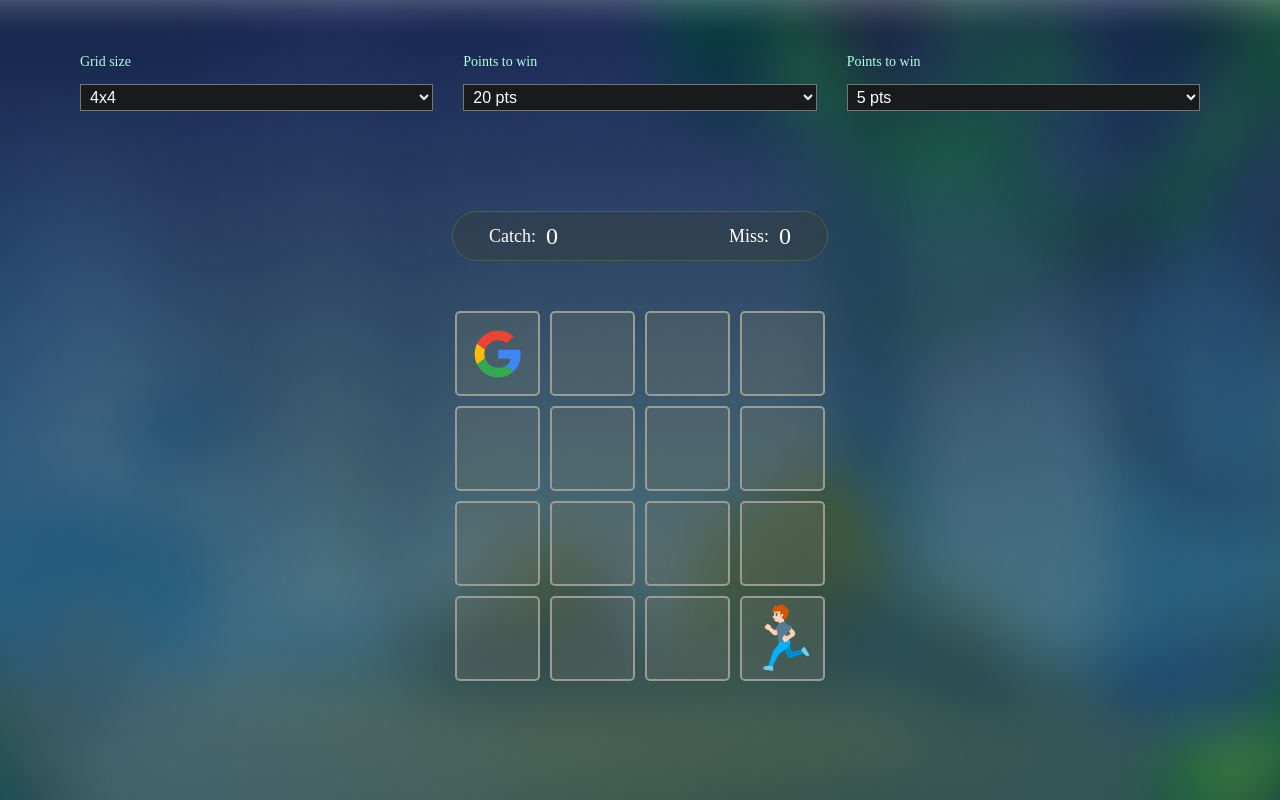
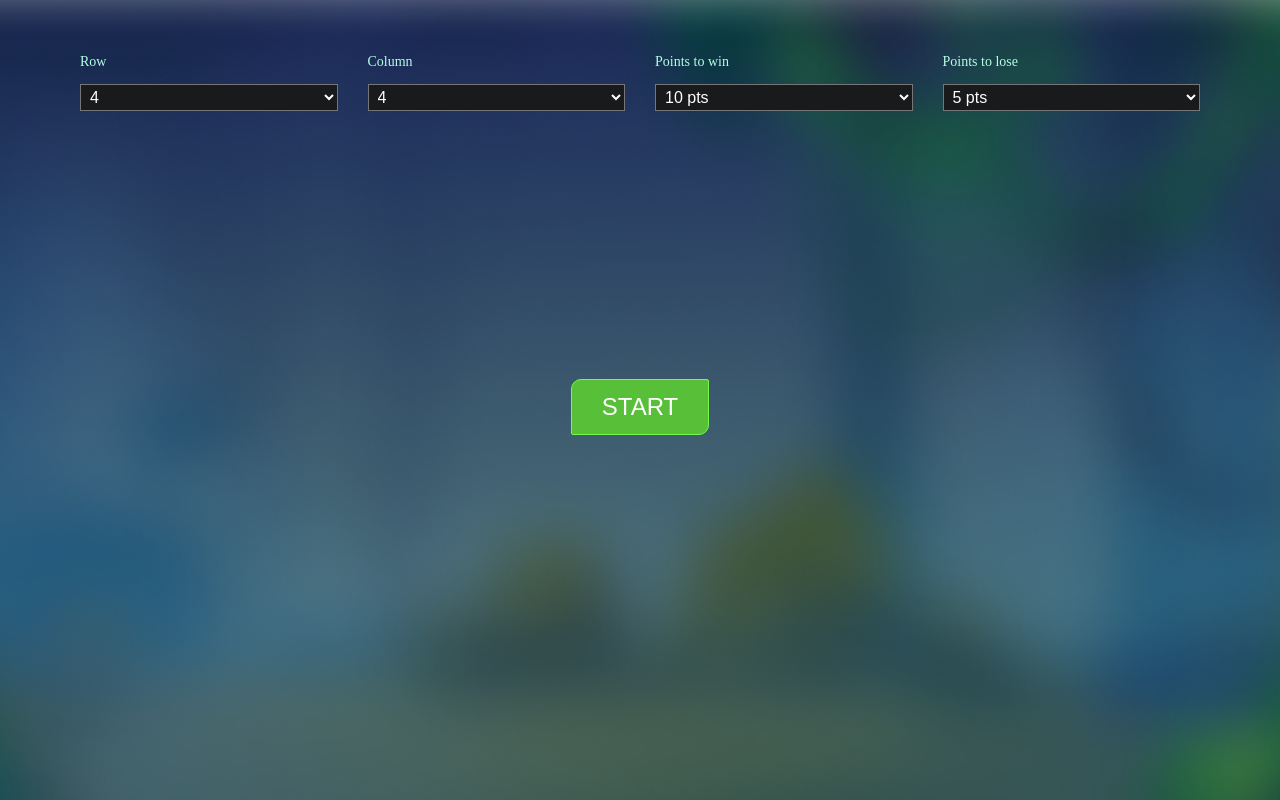
Before and after one commit to Serhii-Ki/game_google, a website built with Vite: page index.html in a window 1280 px wide. Built offline with nearby package versions, Linux system fonts and the light colour scheme.

Commit message:
added start game in js

```diff
--- a/index.html
+++ b/index.html
@@ -15,29 +15,40 @@
           <header class="header">
 
             <div class="select-wrapper">
-              <label for="select-size">Grid size</label>
-              <select name="size" id="select-size" class="select">
-                <option>4x4</option>
-                <option>5x5</option>
-                <option>6x6</option>
-                <option>7x7</option>
-                <option>8x8</option>
+              <label for="row">Row</label>
+              <select name="size" id="row" class="select">
+                <option>4</option>
+                <option>5</option>
+                <option>6</option>
+                <option>7</option>
+                <option>8</option>
+              </select>
+            </div>
+
+            <div class="select-wrapper">
+              <label for="column">Column</label>
+              <select name="size" id="column" class="select">
+                <option>4</option>
+                <option>5</option>
+                <option>6</option>
+                <option>7</option>
+                <option>8</option>
               </select>
             </div>
 
             <div class="select-wrapper">
               <label for="select-win__pts">Points to win</label>
               <select name="win-pts" id="select-win__pts" class="select">
+                <option>10 pts</option>
                 <option>20 pts</option>
+                <option>30 pts</option>
                 <option>40 pts</option>
                 <option>50 pts</option>
-                <option>60 pts</option>
-                <option>80 pts</option>
               </select>
             </div>
 
             <div class="select-wrapper">
-              <label for="select-lose__pts">Points to win</label>
+              <label for="select-lose__pts">Points to lose</label>
               <select name="win-pts" id="select-lose__pts" class="select">
                 <option>5 pts</option>
                 <option>10 pts</option>
--- a/src/js/game.ts
+++ b/src/js/game.ts
@@ -1,10 +1,11 @@
-type SettingsType = {
+export type SettingsType = {
   gridSize: {
     cols: number;
     rows: number;
   },
   googleJumpInterval: number;
   pointsToWin: number;
+  pointsToLose: number;
 }
 
 type StatusType = 'pending' | 'in-process' | 'paused';
@@ -36,7 +37,7 @@ export class Game {
   #score: ScoreType = {
     1: {points: 0},
     2: {points: 0}
-  }
+  };
 
   #getRandomPosition(existedPosition: Position[] = []): Position {
     let newX;
@@ -121,7 +122,7 @@ export class Game {
   #googleCatching(player: PlayerType) {
     if(player.position.equal(this.#google.position)) {
       this.#score[player.id].points += 1;
-      if(this.#score[player.id] === this.#settings.pointsToWin){
+      if(this.#score[player.id].points === this.#settings.pointsToWin){
         this.stop()
       } else {
         this.#moveGoogleToRandomPosition(false);
--- a/src/main.ts
+++ b/src/main.ts
@@ -1,5 +1,33 @@
-import {Game} from './js/game.ts';
+import {Game, SettingsType} from './js/game.ts';
 
-const startGame = new Game();
-startGame.settings = { gridSize: { rows: 10, cols: 10 }, googleJumpInterval: 5000 };
-startGame.start();
+function startGame() {
+  const selectSettings = document.querySelectorAll<HTMLSelectElement>('.select');
+  const startBtn = document.querySelector<HTMLButtonElement>('.start-btn');
+  const gameDisplay = document.querySelector<HTMLDivElement>('.main-content');
+  const gridField = document.querySelector<HTMLDivElement>('.grid-wrap');
+
+  const getSettings = (): SettingsType => {
+    return {
+      gridSize: {
+        rows: parseInt(selectSettings[0].value),
+        cols: parseInt(selectSettings[1].value)
+      },
+      googleJumpInterval: 5000,
+      pointsToWin: parseInt(selectSettings[2].value),
+      pointsToLose: parseInt(selectSettings[3].value)
+    };
+  }
+
+
+  startBtn.addEventListener('click', () => {
+    gameDisplay.style.display = 'block';
+    startBtn.style.display = 'none';
+
+    const startGame = new Game();
+    startGame.settings = getSettings();
+  })
+
+  // startGame.start();
+}
+
+startGame()
--- a/src/style.css
+++ b/src/style.css
@@ -35,7 +35,7 @@ body {
 
 .header {
   display: grid;
-  grid-template-columns: repeat(3, 1fr);
+  grid-template-columns: repeat(4, 1fr);
   gap: 30px;
 }
 
@@ -66,9 +66,14 @@ label {
   margin-top: 100px;
 }
 
+.main-content {
+  display: none;
+}
+
 .start-btn {
-  display: none;
+  display: block;
   outline: none;
+  margin-top: 15%;
   background-color: rgba(88, 191, 57, 1);
   border: 1px solid rgba(117, 249, 76, 1);
   border-radius: 10px 2px 10px 2px;
```
